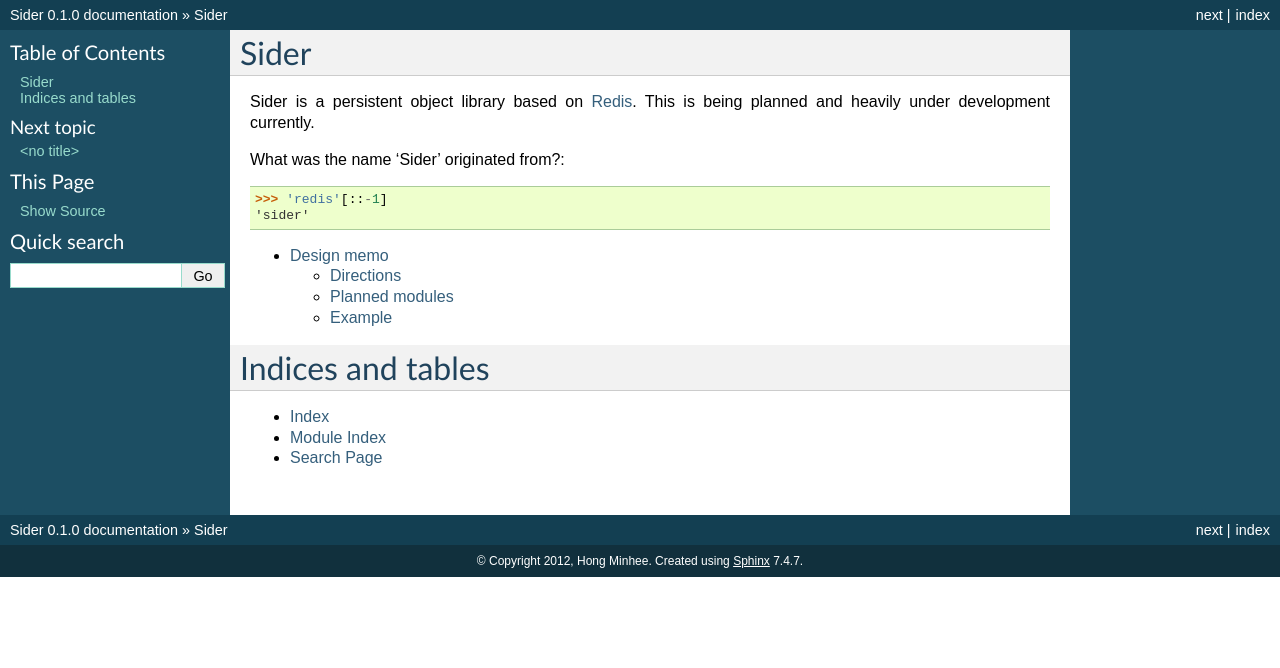
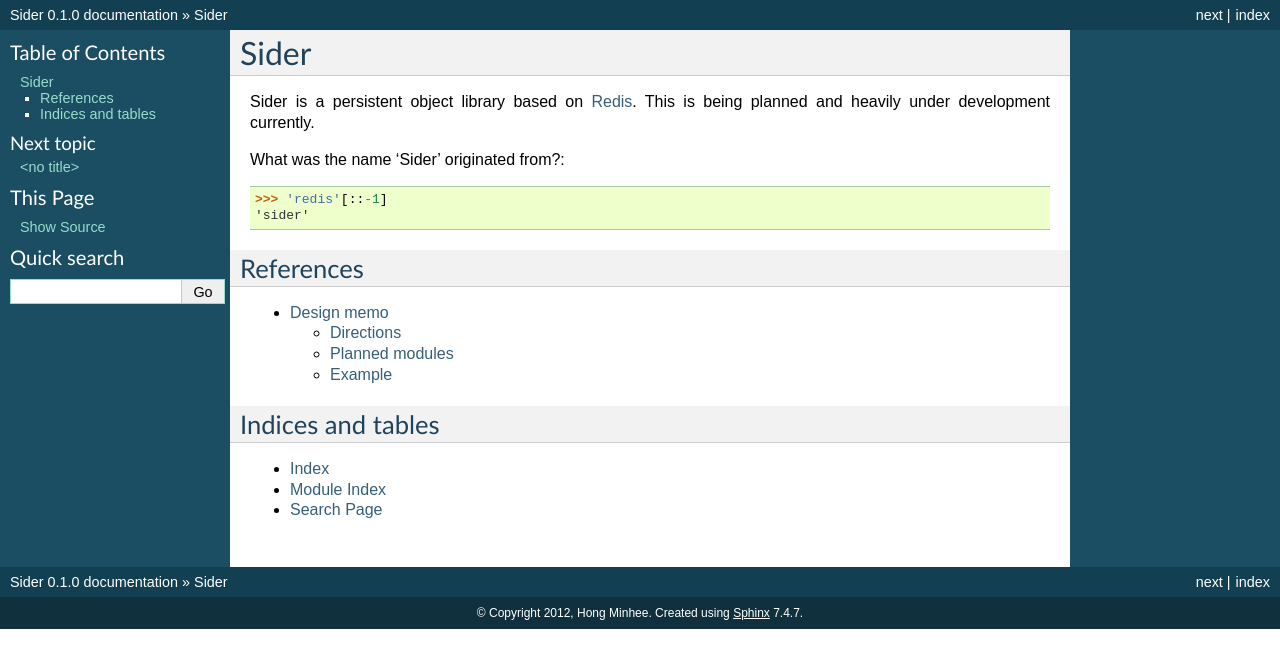
Before and after one commit to dahlia/sider, a Sphinx documentation site: the page built from docs/index.rst, in a window 1280 px wide. Shown: the top 668 px of the page. Built offline with Sphinx 7.4.7, drawn with Linux system fonts in a browser that asks for light colours.

Commit message:
References heading

```diff
--- a/docs/index.rst
+++ b/docs/index.rst
@@ -13,6 +13,10 @@
 
 .. _Redis: http://redis.io/
 
+
+References
+----------
+
 .. toctree::
    :maxdepth: 2
 
@@ -21,8 +25,8 @@
 
 
 Indices and tables
-==================
+------------------
 
-* :ref:`genindex`
-* :ref:`modindex`
-* :ref:`search`
+- :ref:`genindex`
+- :ref:`modindex`
+- :ref:`search`
```
